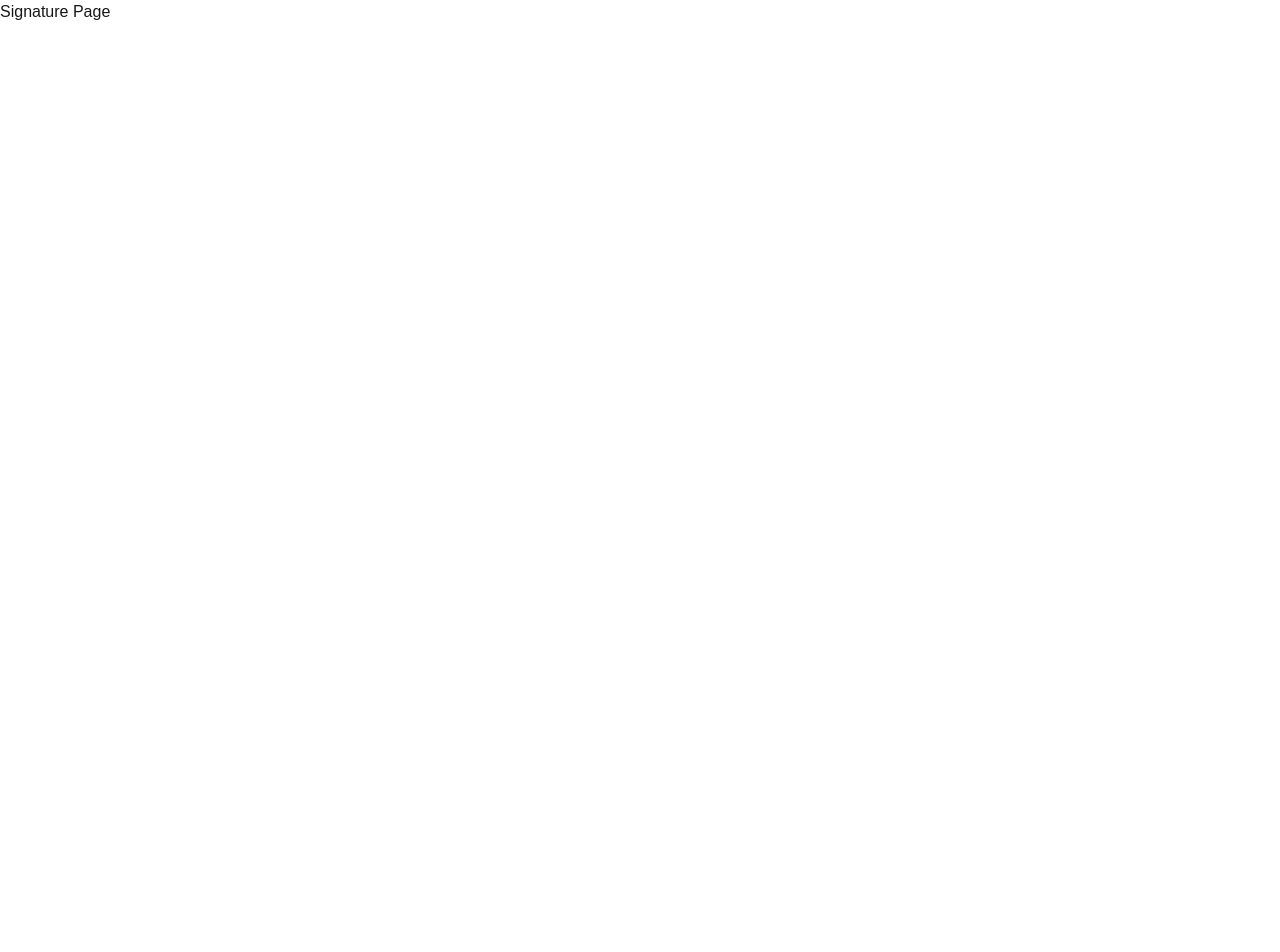
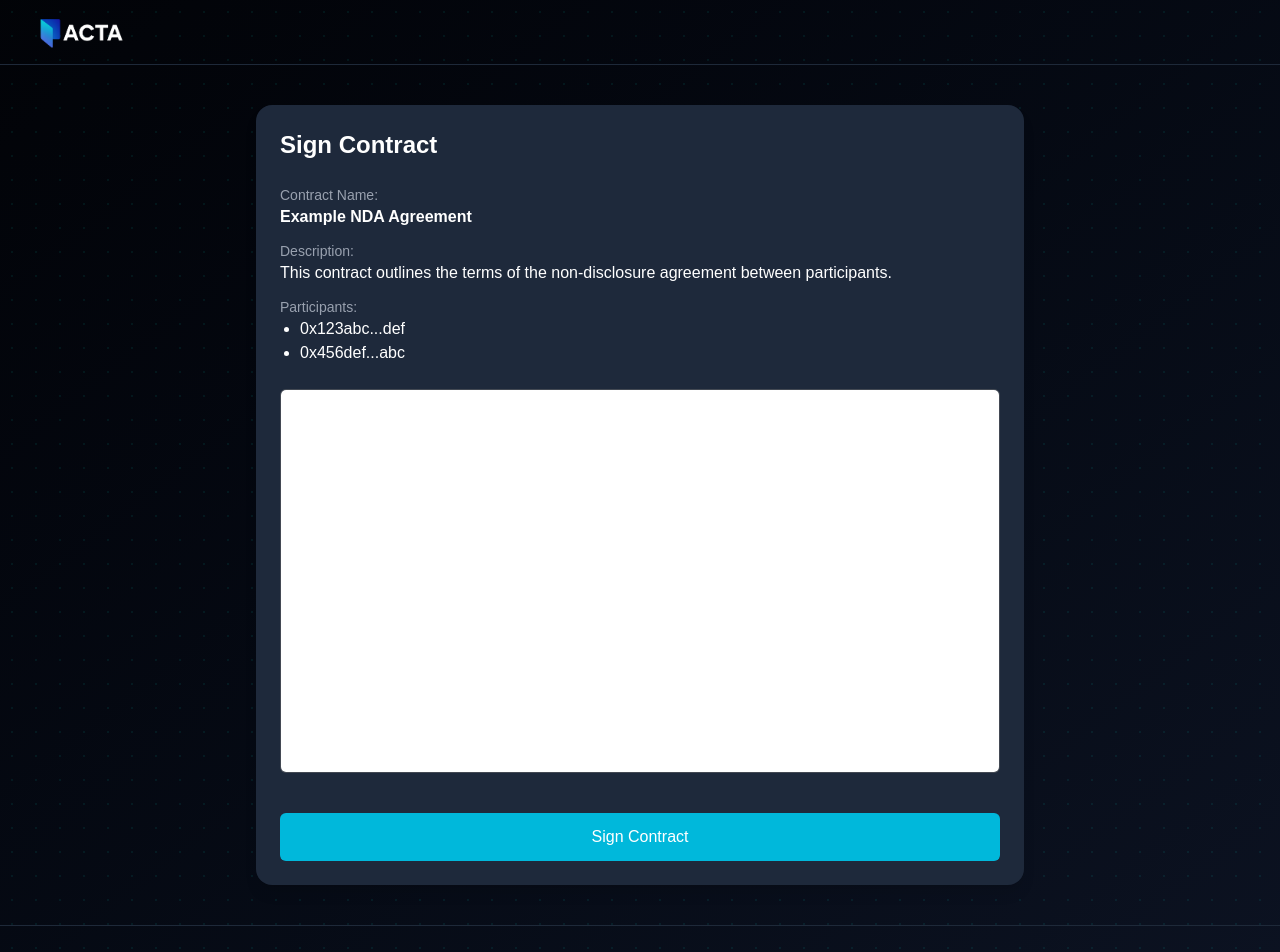
Before and after one commit to kakonoomoidee/Hackathon-JagoanTante, a Next.js app in the folder src/frontend/: page /signature in a window 1280 px wide. Shown: the top 952 px of the page. Before the commit the page ends 800 px from the top, so only its background shows below. Built offline with nearby package versions, Linux system fonts and the light colour scheme.

Commit message:
feat: implement SignaturePage with contract details and signing functionality

```diff
--- a/src/frontend/src/app/contract/page.tsx
+++ b/src/frontend/src/app/contract/page.tsx
@@ -130,7 +130,7 @@ export default function ContractPage() {
 
       {/* Form Card */}
       <section className="relative z-10 px-6 py-10 flex justify-center items-center grow">
-        <div className="bg-white/10 border border-white/20 backdrop-blur-[10px] bg-opacity-20 rounded-2xl p-6 max-w-3xl w-full shadow-lg space-y-6">
+        <div className="bg-[#1e293b] backdrop-blur-[10px] bg-opacity-20 rounded-2xl p-6 max-w-3xl w-full shadow-lg space-y-6">
           <h2 className="text-2xl font-bold text-white">Create New Contract</h2>
 
           <form onSubmit={handleSubmit} className="space-y-4 flex flex-col">
--- a/src/frontend/src/app/signature/page.tsx
+++ b/src/frontend/src/app/signature/page.tsx
@@ -1,3 +1,134 @@
-export default function SignaturePage() {
-    return <div>Signature Page</div>;
-  }
+"use client";
+import { useState, useEffect } from "react";
+import Footer from "@/components/footer";
+
+export default function SignPage() {
+  // Simulasi data kontrak yang akan ditampilkan
+  const [contractName, setContractName] = useState("Example NDA Agreement");
+  const [contractDescription, setContractDescription] = useState(
+    "This contract outlines the terms of the non-disclosure agreement between participants."
+  );
+  const [participants, setParticipants] = useState<string[]>([
+    "0x123abc...def",
+    "0x456def...abc",
+  ]);
+  const [pdfUrl, setPdfUrl] = useState("/example_contract.pdf"); // Simulasi file
+
+  const [isSigned, setIsSigned] = useState(false);
+  const [showConfirm, setShowConfirm] = useState(false);
+
+  const handleSign = () => {
+    // Implement logic to sign the contract (e.g., Web3 signature, API call)
+    console.log("Contract signed!");
+    setIsSigned(true);
+  };
+
+  const handleConfirmSign = () => {
+    // Simulate signing logic
+    setIsSigned(true);
+    setShowConfirm(false);
+    handleSign(); // Call the sign function
+  };
+
+  return (
+    <main className="min-h-screen bg-black text-white flex flex-col relative overflow-hidden">
+      {/* Background glow */}
+      <div className="absolute inset-0 bg-[radial-gradient(#00ffe055_1px,transparent_1px)] [background-size:24px_24px] z-0" />
+      <div className="absolute inset-0 bg-gradient-to-br from-[#020409] to-[#0f172a] opacity-80 z-0" />
+
+      {/* Header */}
+      <header className="relative z-10 w-full px-8 py-4 flex justify-between items-center border-b border-gray-800">
+        <div className="flex items-center gap-2">
+          <img src="/acta_logo.png" alt="ACTA Logo" className="h-8 w-auto" />
+        </div>
+      </header>
+
+      {/* Contract Sign Section */}
+      <section className="relative z-10 px-6 py-10 flex justify-center items-center grow">
+        <div className="bg-[#1e293b] backdrop-blur-[10px] bg-opacity-20 rounded-2xl p-6 max-w-3xl w-full shadow-lg space-y-6">
+          <h2 className="text-2xl font-bold text-white">Sign Contract</h2>
+
+          {/* Contract Detail */}
+          <div className="space-y-3">
+            <div>
+              <p className="text-sm text-gray-400">Contract Name:</p>
+              <p className="text-base font-semibold">{contractName}</p>
+            </div>
+
+            <div>
+              <p className="text-sm text-gray-400">Description:</p>
+              <p className="text-base">{contractDescription}</p>
+            </div>
+
+            <div>
+              <p className="text-sm text-gray-400">Participants:</p>
+              <ul className="list-disc pl-5 text-base">
+                {participants.map((p, i) => (
+                  <li key={i}>{p}</li>
+                ))}
+              </ul>
+            </div>
+          </div>
+
+          {/* PDF Viewer / Link */}
+          <div className="w-full h-96 border border-white/20 rounded-md overflow-hidden mt-4 bg-black/30">
+            {/* Gunakan iframe atau embed */}
+            <iframe
+              src={pdfUrl}
+              className="w-full h-full"
+              title="Contract PDF"
+            ></iframe>
+          </div>
+
+          {/* Sign Button */}
+          <div className="pt-4">
+            {isSigned ? (
+              <button
+                className="bg-green-600 text-white px-6 py-3 rounded-md w-full cursor-not-allowed"
+                disabled
+              >
+                Contract Signed
+              </button>
+            ) : (
+              <button
+                onClick={() => setShowConfirm(true)}
+                className="bg-cyan-500 hover:bg-cyan-600 text-white px-6 py-3 rounded-md w-full transition"
+              >
+                Sign Contract
+              </button>
+            )}
+          </div>
+        </div>
+      </section>
+
+      {/* Confirmation Popup */}
+      {showConfirm && (
+        <div className="fixed inset-0 z-20 bg-black/70 flex items-center justify-center">
+          <div className="bg-[#1e293b] p-6 rounded-lg shadow-xl max-w-sm w-full space-y-4">
+            <h3 className="text-lg font-semibold">Confirm Signing</h3>
+            <p>
+              Are you sure you want to sign this contract? <br />
+              <span className="font-semibold text-red-600">This action cannot be undone.</span>
+            </p>
+            <div className="flex justify-end gap-3">
+              <button
+                onClick={() => setShowConfirm(false)}
+                className="border px-4 py-2 text-cyan-600 rounded hover:bg-cyan-700 hover:text-gray-200 transition"
+              >
+                Cancel
+              </button>
+              <button
+                onClick={handleConfirmSign}
+                className="px-4 py-2 rounded bg-cyan-600 text-white hover:bg-cyan-700"
+              >
+                Confirm & Sign
+              </button>
+            </div>
+          </div>
+        </div>
+      )}
+
+      <Footer />
+    </main>
+  );
+}
```
